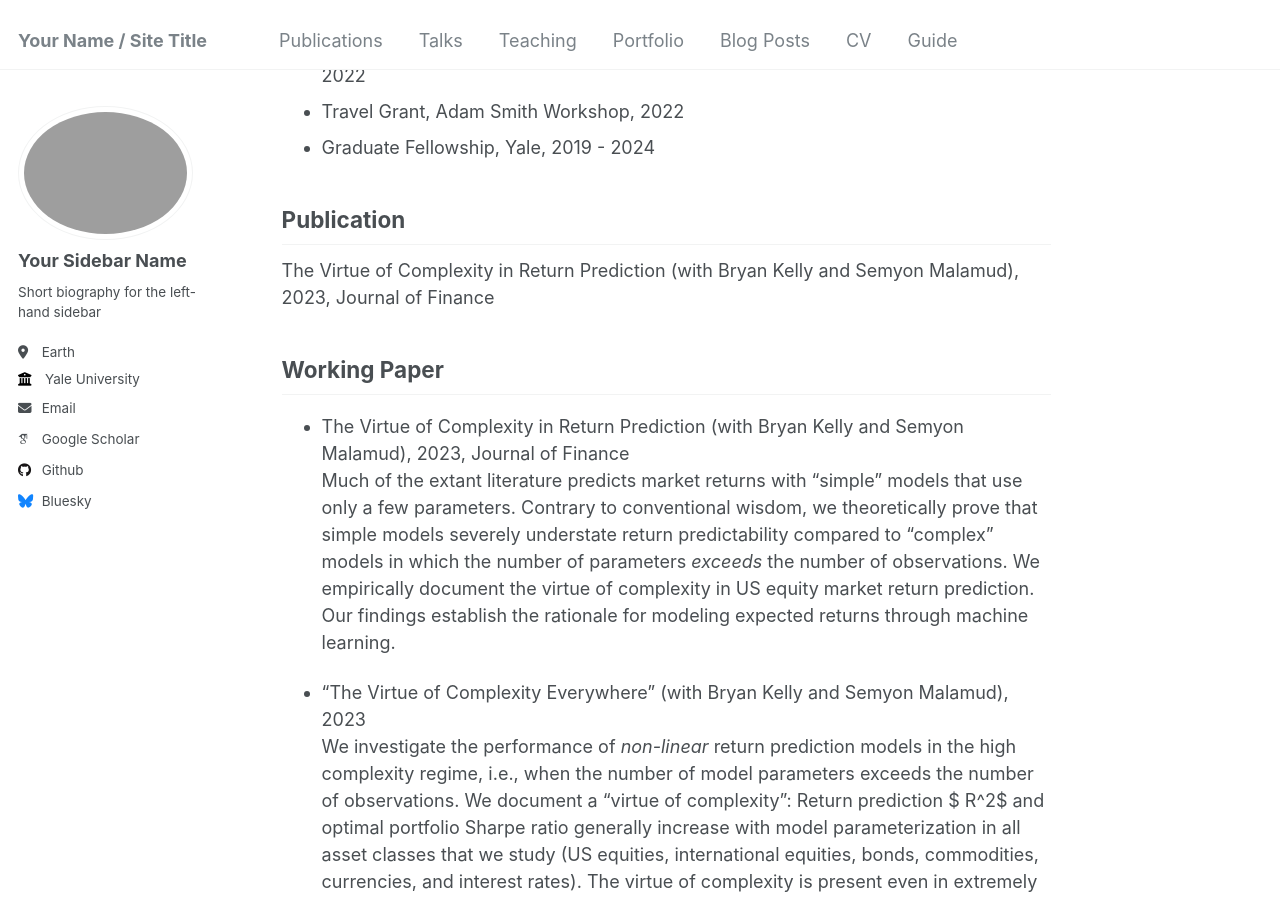
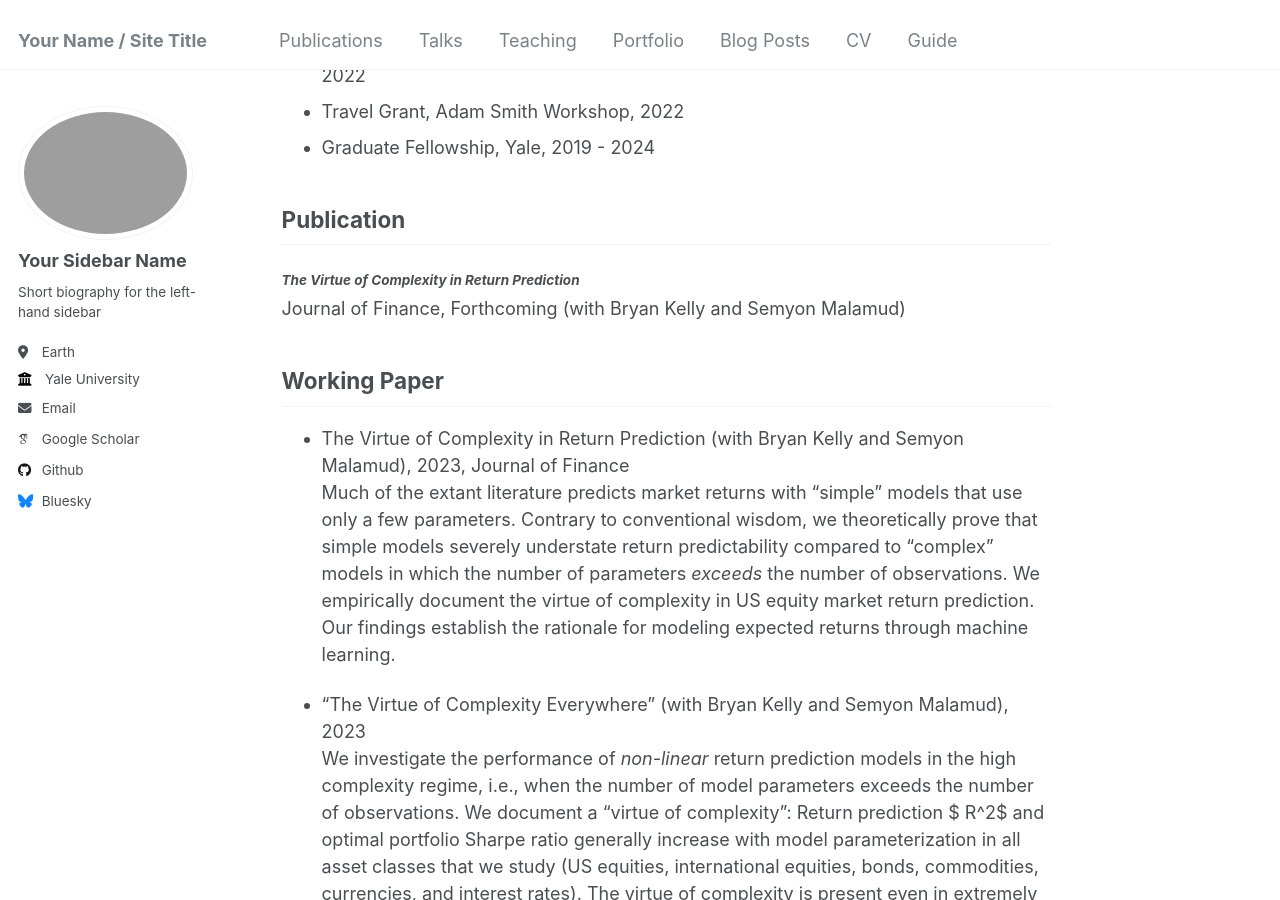
Before and after one commit to rosieli5/rosieli5.github.io, a Jekyll site: the page built from _pages/about.md, in a window 1280 px wide and 900 px high, scrolled down 972 px. Built offline with Jekyll 4.4.1, drawn with Linux system fonts in a browser that asks for light colours; some web fonts are replaced.

Commit message:
Update about.md

```diff
--- a/_pages/about.md
+++ b/_pages/about.md
@@ -25,7 +25,6 @@ Work Experience
 Job Market Paper
 ------
 
-
 Awards
 ------
 - Research Excellence Award, CIRF Lindner College of Business, 2022
@@ -37,7 +36,8 @@ Awards
 
 Publication
 ------
-The Virtue of Complexity in Return Prediction (with Bryan Kelly and Semyon Malamud), 2023, Journal of Finance
+#### *The Virtue of Complexity in Return Prediction*
+Journal of Finance, Forthcoming (with Bryan Kelly and Semyon Malamud)
 
 Working Paper
 ------
```
